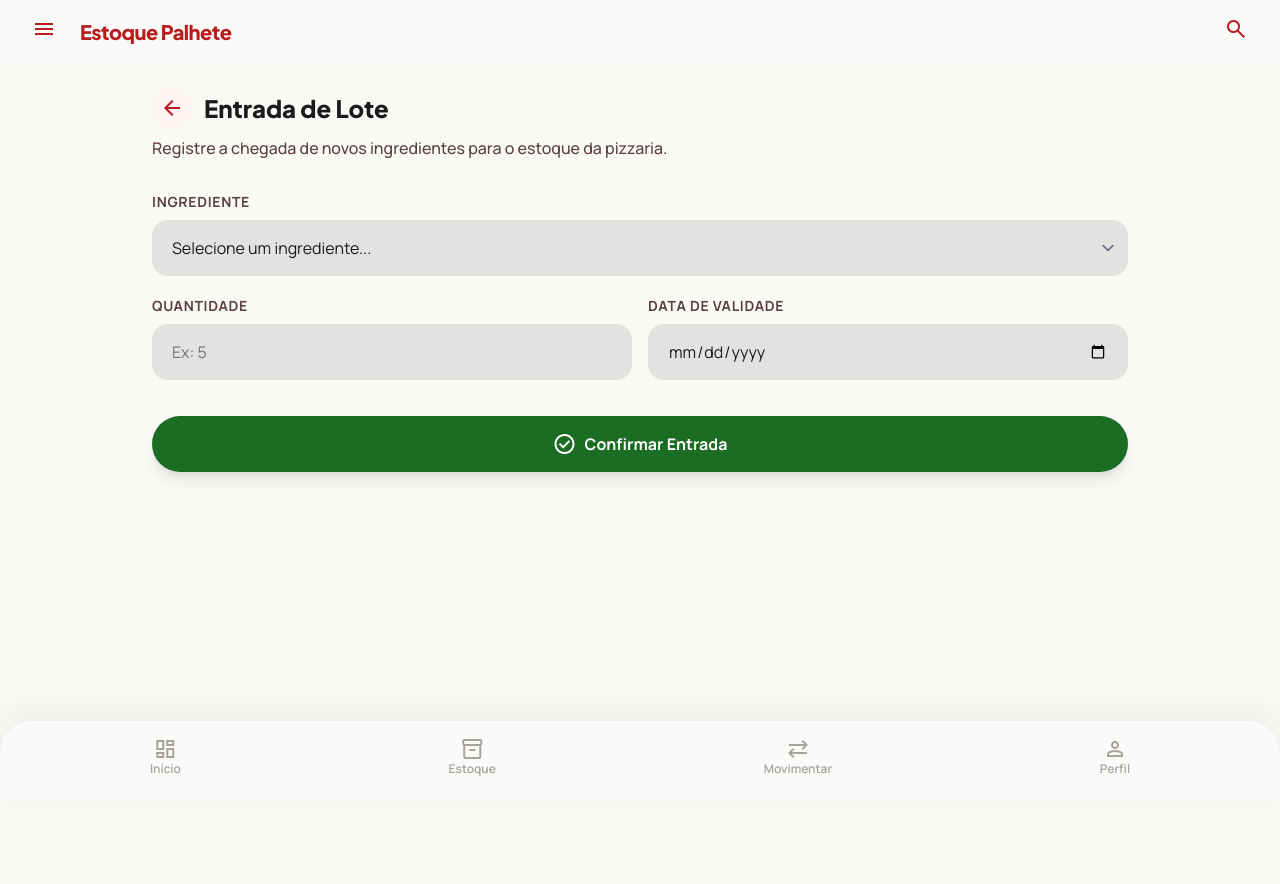
After one commit to caterine-dev/controle-estoque-palhete, a Flask app: page /entrada-lote in a window 1280 px wide. The commit adds this page. Run offline with Flask 3, Linux system fonts and the light colour scheme; some libraries are stand-ins or nearby versions.

Commit message:
feat: cria tela e logica de entrada de lote no estoque

```diff
--- a/app.py
+++ b/app.py
@@ -6,7 +6,6 @@ import os
 app = Flask(__name__)
 
 # Configuração do Banco de Dados SQLite
-# Ele vai criar um arquivo chamado 'estoque.db' na mesma pasta
 basedir = os.path.abspath(os.path.dirname(__file__))
 app.config['SQLALCHEMY_DATABASE_URI'] = 'sqlite:///' + os.path.join(basedir, 'estoque.db')
 app.config['SQLALCHEMY_TRACK_MODIFICATIONS'] = False
@@ -20,20 +19,17 @@ db = SQLAlchemy(app)
 class Usuario(db.Model):
     id = db.Column(db.Integer, primary_key=True)
     nome = db.Column(db.String(100), nullable=False)
-    pin_acesso = db.Column(db.String(4), nullable=False) # Senha de 4 dígitos
+    pin_acesso = db.Column(db.String(4), nullable=False)
 
 class Produto(db.Model):
     id = db.Column(db.Integer, primary_key=True)
     nome = db.Column(db.String(150), nullable=False)
     estoque_minimo = db.Column(db.Float, default=0.0)
-    unidade_medida = db.Column(db.String(20), nullable=False) # Ex: Unidade, Caixa, Kg
+    unidade_medida = db.Column(db.String(20), nullable=False)
 
 class CodigoBarras(db.Model):
-    # O próprio código lido pela câmera será a chave primária
     codigo = db.Column(db.String(100), primary_key=True)
     produto_id = db.Column(db.Integer, db.ForeignKey('produto.id'), nullable=False)
-
-    # Relação para facilitar as buscas no Python
     produto = db.relationship('Produto', backref=db.backref('codigos', lazy=True))
 
 class LoteEstoque(db.Model):
@@ -43,18 +39,15 @@ class LoteEstoque(db.Model):
     quantidade_atual = db.Column(db.Float, nullable=False)
     data_validade = db.Column(db.Date, nullable=False)
     data_entrada = db.Column(db.DateTime, default=datetime.now)
-
     produto = db.relationship('Produto', backref=db.backref('lotes', lazy=True))
 
 class Movimentacao(db.Model):
     id = db.Column(db.Integer, primary_key=True)
     lote_id = db.Column(db.Integer, db.ForeignKey('lote_estoque.id'), nullable=False)
     usuario_id = db.Column(db.Integer, db.ForeignKey('usuario.id'), nullable=False)
-    # tipo_movimentacao: 'Entrada', 'Saída' ou 'Devolução'
     tipo_movimentacao = db.Column(db.String(20), nullable=False)
     quantidade = db.Column(db.Float, nullable=False)
     data_hora = db.Column(db.DateTime, default=datetime.now)
-
     lote = db.relationship('LoteEstoque', backref=db.backref('movimentacoes', lazy=True))
     usuario = db.relationship('Usuario', backref=db.backref('movimentacoes', lazy=True))
 
@@ -69,39 +62,52 @@ def index():
 @app.route('/cadastro-produto', methods=['GET', 'POST'])
 def cadastro_produto():
     if request.method == 'POST':
-        # Pega as informações que o usuário digitou na tela
         nome = request.form['nome']
         estoque_minimo = float(request.form['estoque_minimo'])
         unidade = request.form['unidade']
 
-        # Cria o objeto Produto e salva no banco de dados
         novo_produto = Produto(nome=nome, estoque_minimo=estoque_minimo, unidade_medida=unidade)
         db.session.add(novo_produto)
         db.session.commit()
 
-        # Após salvar, volta para o painel inicial
         return redirect(url_for('index'))
-
-    # Se não for POST (se estiver só abrindo a página), mostra a tela
     return render_template('cadastro_produto.html')
 
 @app.route('/estoque')
 def ver_estoque():
-    # Isso faz o Python ir no banco e pegar TODOS os produtos cadastrados
     produtos_cadastrados = Produto.query.all()
+    return render_template('estoque.html', produtos=produtos_cadastrados)
 
-    # Manda esses produtos para a nossa nova tela
-    return render_template('estoque.html', produtos=produtos_cadastrados)
+@app.route('/entrada-lote', methods=['GET', 'POST'])
+def entrada_lote():
+    if request.method == 'POST':
+        produto_id = request.form['produto_id']
+        quantidade = float(request.form['quantidade'])
+        data_validade_str = request.form['data_validade']
+
+        # Converte a data que vem do HTML (String) para o formato Date do Python
+        data_validade = datetime.strptime(data_validade_str, '%Y-%m-%d').date()
+
+        novo_lote = LoteEstoque(
+            produto_id=produto_id,
+            quantidade_inicial=quantidade,
+            quantidade_atual=quantidade,
+            data_validade=data_validade
+        )
+        db.session.add(novo_lote)
+        db.session.commit()
+
+        return redirect(url_for('index'))
+
+    # Se for GET, busca os produtos para mostrar na lista suspensa
+    produtos_cadastrados = Produto.query.all()
+    return render_template('entrada_lote.html', produtos=produtos_cadastrados)
 
 # ==========================================
 # INICIALIZAÇÃO DO SERVIDOR
 # ==========================================
 
 if __name__ == '__main__':
-    # Este bloco garante que o banco de dados (estoque.db) seja criado
-    # fisicamente antes do servidor rodar pela primeira vez.
     with app.app_context():
         db.create_all()
-
-    # Rodando o servidor na porta 5003
     app.run(debug=True, host='0.0.0.0', port=5003)
--- /dev/null
+++ b/templates/entrada_lote.html
@@ -0,0 +1,43 @@
+{% extends 'base.html' %}
+
+{% block content %}
+<div class="mb-8 mt-2">
+    <div class="flex items-center gap-3 mb-2">
+        <a href="/" class="text-red-700 bg-red-50 p-2 rounded-full active:scale-95 transition-transform flex items-center justify-center no-underline">
+            <span class="material-symbols-outlined">arrow_back</span>
+        </a>
+        <h2 class="text-2xl font-extrabold font-['Plus_Jakarta_Sans'] text-on-surface">Entrada de Lote</h2>
+    </div>
+    <p class="text-on-surface-variant font-medium mt-1">Registre a chegada de novos ingredientes para o estoque da pizzaria.</p>
+</div>
+
+<form method="POST" action="/entrada-lote" class="flex flex-col gap-5">
+
+    <div class="flex flex-col gap-2">
+        <label for="produto_id" class="text-sm font-bold text-on-surface-variant uppercase tracking-wider">Ingrediente</label>
+        <select id="produto_id" name="produto_id" required class="w-full bg-surface-container-highest border-none rounded-2xl py-4 px-5 focus:ring-2 focus:ring-primary-fixed text-on-surface outline-none appearance-none">
+            <option value="" disabled selected>Selecione um ingrediente...</option>
+            {% for produto in produtos %}
+                <option value="{{ produto.id }}">{{ produto.nome }}</option>
+            {% endfor %}
+        </select>
+    </div>
+
+    <div class="grid grid-cols-2 gap-4">
+        <div class="flex flex-col gap-2">
+            <label for="quantidade" class="text-sm font-bold text-on-surface-variant uppercase tracking-wider">Quantidade</label>
+            <input type="number" step="0.1" id="quantidade" name="quantidade" required placeholder="Ex: 5" class="w-full bg-surface-container-highest border-none rounded-2xl py-4 px-5 focus:ring-2 focus:ring-primary-fixed text-on-surface outline-none">
+        </div>
+
+        <div class="flex flex-col gap-2">
+            <label for="data_validade" class="text-sm font-bold text-on-surface-variant uppercase tracking-wider">Data de Validade</label>
+            <input type="date" id="data_validade" name="data_validade" required class="w-full bg-surface-container-highest border-none rounded-2xl py-4 px-5 focus:ring-2 focus:ring-primary-fixed text-on-surface outline-none">
+        </div>
+    </div>
+
+    <button type="submit" class="w-full bg-secondary text-on-secondary p-4 rounded-full font-bold shadow-lg flex items-center justify-center gap-2 mt-4 active:scale-95 transition-transform">
+        <span class="material-symbols-outlined">check_circle</span>
+        Confirmar Entrada
+    </button>
+</form>
+{% endblock %}
--- a/templates/index.html
+++ b/templates/index.html
@@ -36,7 +36,7 @@
     <h3 class="text-xs font-bold text-on-surface-variant uppercase tracking-wider mb-4">Gestão Rápida</h3>
 
     <div class="grid grid-cols-2 gap-4">
-        <a href="#" class="bg-secondary-container p-5 rounded-3xl flex flex-col items-center justify-center gap-2 shadow-sm active:scale-95 transition-transform text-on-secondary-container no-underline aspect-square">
+        <a href="/entrada-lote" class="bg-secondary-container p-5 rounded-3xl flex flex-col items-center justify-center gap-2 shadow-sm active:scale-95 transition-transform text-on-secondary-container no-underline aspect-square">
             <span class="material-symbols-outlined text-4xl">move_to_inbox</span>
             <span class="font-bold text-sm text-center">Entrada de<br>Lote</span>
         </a>
```
Also changed, not shown: estoque.db.
